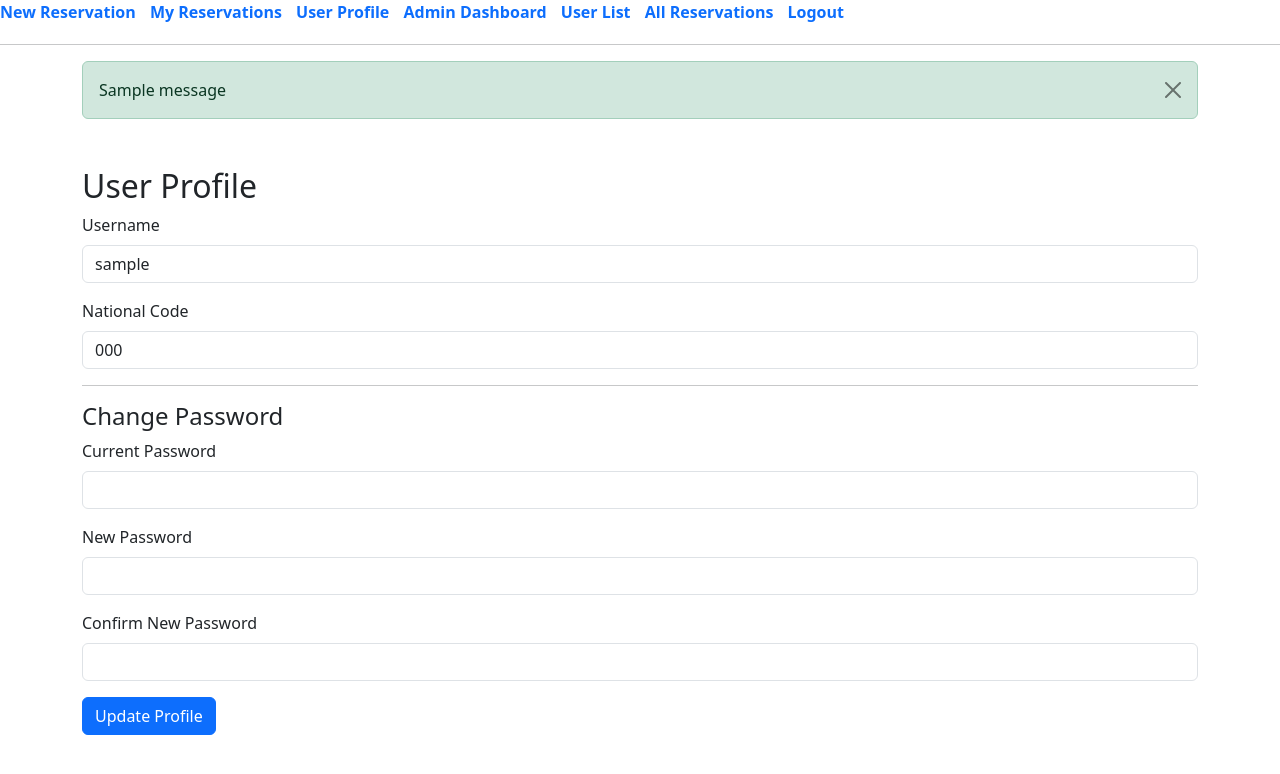
After one commit to alighaderipour/mri, a Flask app: page /user_profile in a window 1280 px wide. The commit adds this page. Shown: the top 774 px of the page. Run offline with Flask 3, Linux system fonts and the light colour scheme; a user stored in the database is signed in; tables that the repository leaves empty hold one stand-in row (values such as "Sample post"); one stand-in notice (Sample message) is shown; some libraries are stand-ins or nearby versions.

Commit message:
added user profile change for user

```diff
--- /dev/null
+++ b/app/forms.py
@@ -0,0 +1,14 @@
+from flask_wtf import FlaskForm
+from wtforms import StringField, PasswordField, SubmitField
+from wtforms.validators import DataRequired, Length, EqualTo, Optional
+
+class ProfileForm(FlaskForm):
+    national_code = StringField('National Code', validators=[DataRequired(), Length(min=10, max=10)])
+
+    current_password = PasswordField('Current Password', validators=[Optional()])
+    new_password = PasswordField('New Password', validators=[Optional()])
+    confirm_new_password = PasswordField('Confirm New Password', validators=[
+        Optional(), EqualTo('new_password', message='Passwords must match')
+    ])
+
+    submit = SubmitField('Update Profile')
--- a/app/main/routes.py
+++ b/app/main/routes.py
@@ -1,11 +1,15 @@
 from flask import Blueprint, render_template, request, redirect, url_for, flash, send_from_directory, current_app
 from flask_login import login_required, current_user
+from werkzeug.security import check_password_hash, generate_password_hash
+
 from app.models import MRIRequest, Insurance
 from app import db
 from datetime import date
 import os
 import uuid
-import jdatetime  # ADD THIS
+import jdatetime
+from app.forms import ProfileForm
+# ADD THIS
 main_bp = Blueprint('main', __name__)
 
 # Route to serve images from the /images directory
@@ -104,3 +108,48 @@ def my_reservations():
     reservations = query.order_by(MRIRequest.reservation_date.desc()).all()
 
     return render_template('my_reservations.html', reservations=reservations)
+
+@main_bp.route('/user_profile', methods=['GET', 'POST'])
+@login_required
+def user_profile():
+    form = ProfileForm()
+
+    if form.validate_on_submit():
+        updated = False
+
+        # Update National Code
+        if form.national_code.data != current_user.national_code:
+            current_user.national_code = form.national_code.data
+            updated = True
+
+        # Update Password ONLY if user entered something
+        if form.current_password.data or form.new_password.data or form.confirm_new_password.data:
+            if not form.current_password.data or not form.new_password.data or not form.confirm_new_password.data:
+                flash('To change password, please fill all password fields.', 'error')
+                return redirect(url_for('main.user_profile'))
+
+            if form.new_password.data != form.confirm_new_password.data:
+                flash('New password and confirmation do not match.', 'error')
+                return redirect(url_for('main.user_profile'))
+
+            if check_password_hash(current_user.password_hash, form.current_password.data):
+                current_user.password_hash = generate_password_hash(form.new_password.data)
+                flash('Password updated successfully.', 'success')
+                updated = True
+            else:
+                flash('Current password is incorrect.', 'error')
+                return redirect(url_for('main.user_profile'))
+
+        if updated:
+            db.session.commit()
+            flash('Profile updated successfully.', 'success')
+        else:
+            flash('No changes detected.', 'info')
+
+        return redirect(url_for('main.user_profile'))
+
+    # Pre-fill national code
+    if request.method == 'GET':
+        form.national_code.data = current_user.national_code
+
+    return render_template('user_profile.html', form=form)
--- a/app/templates/base.html
+++ b/app/templates/base.html
@@ -6,6 +6,9 @@
 
     <!-- PersianDatepicker CSS -->
     <link rel="stylesheet" href="https://cdn.jsdelivr.net/npm/persian-datepicker@1.2.0/dist/css/persian-datepicker.min.css">
+
+    <link href="https://cdn.jsdelivr.net/npm/bootstrap@5.3.2/dist/css/bootstrap.min.css" rel="stylesheet">
+    <script src="https://cdn.jsdelivr.net/npm/bootstrap@5.3.2/dist/js/bootstrap.bundle.min.js"></script>
 
     <style>
         nav a {
@@ -23,6 +26,7 @@
 <nav>
     <a href="{{ url_for('main.reserve') }}">New Reservation</a>
     <a href="{{ url_for('main.my_reservations') }}">My Reservations</a>
+    <a href="{{ url_for('main.user_profile') }}">User Profile</a>
     {% if current_user.is_authenticated %}
         {% if current_user.is_admin %}
             <a href="{{ url_for('admin.dashboard') }}">Admin Dashboard</a>
@@ -36,6 +40,20 @@
 </nav>
 
 <hr>
+
+<!-- Flash Messages Section -->
+<div class="container mt-3">
+    {% with messages = get_flashed_messages(with_categories=true) %}
+        {% if messages %}
+            {% for category, message in messages %}
+                <div class="alert alert-{{ 'danger' if category == 'error' else category }} alert-dismissible fade show" role="alert">
+                    {{ message }}
+                    <button type="button" class="btn-close" data-bs-dismiss="alert" aria-label="Close"></button>
+                </div>
+            {% endfor %}
+        {% endif %}
+    {% endwith %}
+</div>
 
 {% block content %}
 {% endblock %}
--- /dev/null
+++ b/app/templates/user_profile.html
@@ -0,0 +1,45 @@
+{% extends "base.html" %}
+
+{% block title %}User Profile{% endblock %}
+
+{% block content %}
+<div class="container mt-5">
+    <h2>User Profile</h2>
+    <form method="POST" action="{{ url_for('main.user_profile') }}">
+        {{ form.hidden_tag() }}
+
+        <div class="mb-3">
+            <label class="form-label">Username</label>
+            <input type="text" class="form-control" value="{{ current_user.username }}" readonly>
+        </div>
+
+
+
+        <div class="mb-3">
+            <label class="form-label" for="national_code">National Code</label>
+            {{ form.national_code(class="form-control") }}
+        </div>
+
+        <hr>
+
+        <h4>Change Password</h4>
+
+        <div class="mb-3">
+            <label class="form-label" for="current_password">Current Password</label>
+            {{ form.current_password(class="form-control") }}
+        </div>
+
+        <div class="mb-3">
+            <label class="form-label" for="new_password">New Password</label>
+            {{ form.new_password(class="form-control") }}
+        </div>
+
+        <div class="mb-3">
+            <label class="form-label" for="confirm_new_password">Confirm New Password</label>
+            {{ form.confirm_new_password(class="form-control") }}
+        </div>
+
+        <button type="submit" class="btn btn-primary">Update Profile</button>
+    </form>
+</div>
+{% endblock %}
```
Also changed, not shown: app/templates/form.html (+74 -51 lines), app/templates/login.html (+61 -14 lines), app/templates/my_reservations.html (+87 -3 lines).
